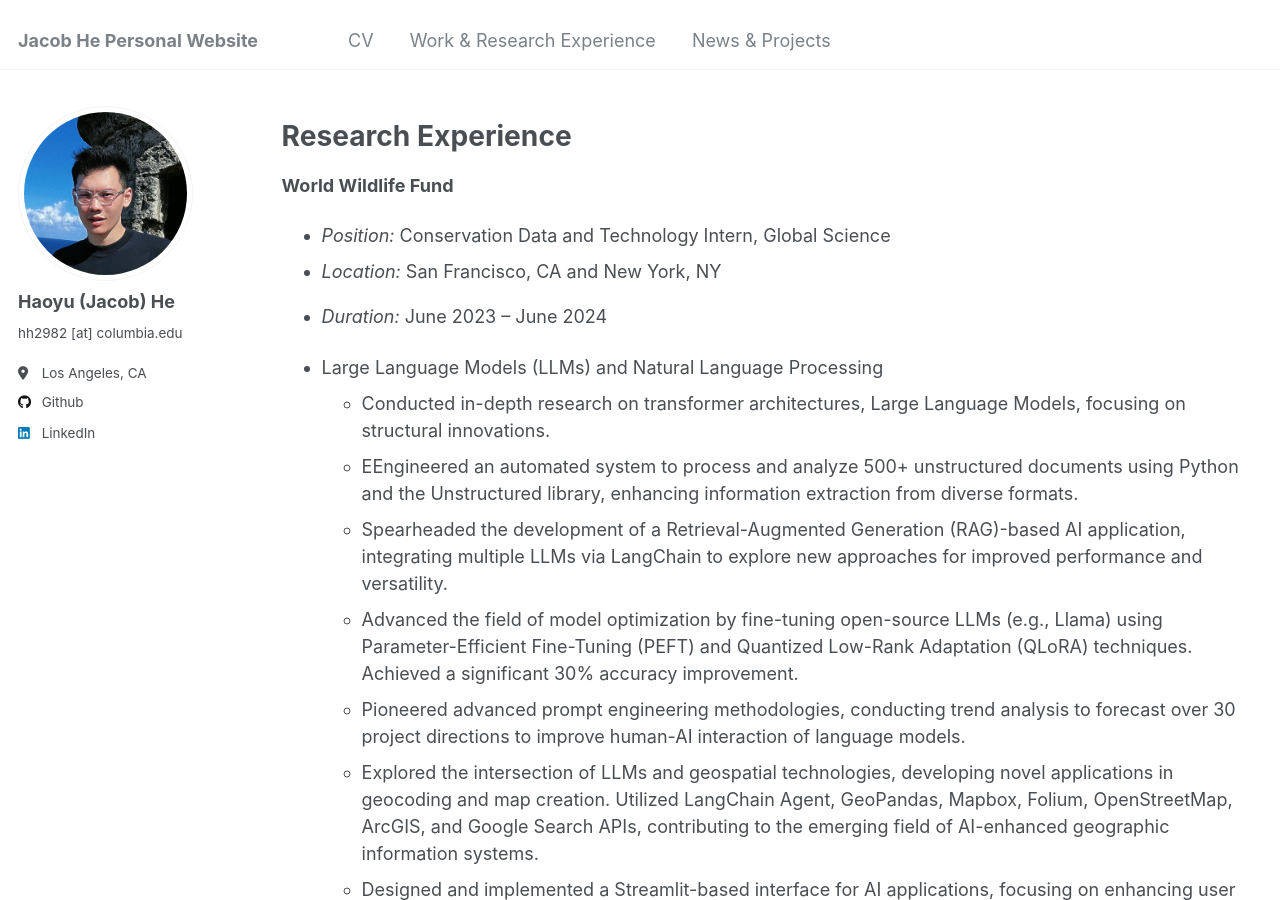
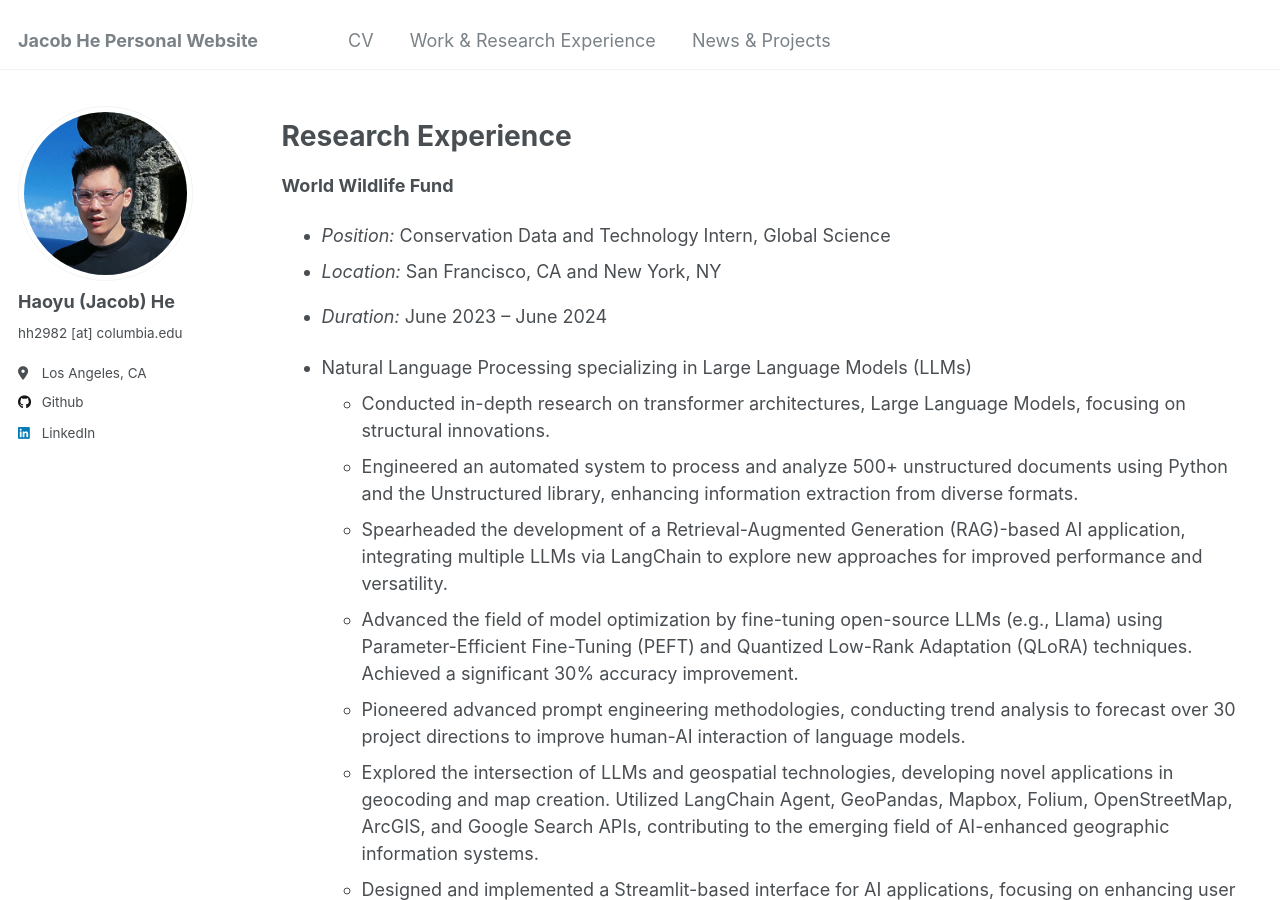
Before and after one commit to Jacobhhy/Jacobhhy.github.io, a Jekyll site: the page built from _pages/work_research.md, in a window 1280 px wide and 900 px high. Built offline with Jekyll 4.4.1, drawn with Linux system fonts in a browser that asks for light colours.

```diff
--- a/_pages/work_research.md
+++ b/_pages/work_research.md
@@ -14,9 +14,9 @@ Research Experience
 - *Location:* San Francisco, CA and New York, NY
 - *Duration:* June 2023 -- June 2024
 
-- Large Language Models (LLMs) and Natural Language Processing
+- Natural Language Processing specializing in Large Language Models (LLMs)
   - Conducted in-depth research on transformer architectures, Large Language Models, focusing on structural innovations.
-  - EEngineered an automated system to process and analyze 500+ unstructured documents using Python and the Unstructured library, enhancing information extraction from diverse formats.
+  - Engineered an automated system to process and analyze 500+ unstructured documents using Python and the Unstructured library, enhancing information extraction from diverse formats.
   - Spearheaded the development of a Retrieval-Augmented Generation (RAG)-based AI application, integrating multiple LLMs via LangChain to explore new approaches for improved performance and versatility.
   - Advanced the field of model optimization by fine-tuning open-source LLMs (e.g., Llama) using Parameter-Efficient Fine-Tuning (PEFT) and Quantized Low-Rank Adaptation (QLoRA) techniques. Achieved a significant 30% accuracy improvement.
   - Pioneered advanced prompt engineering methodologies, conducting trend analysis to forecast over 30 project directions to improve human-AI interaction of language models.
```
Also changed, not shown: _pages/about.md (+1 -1 lines).
